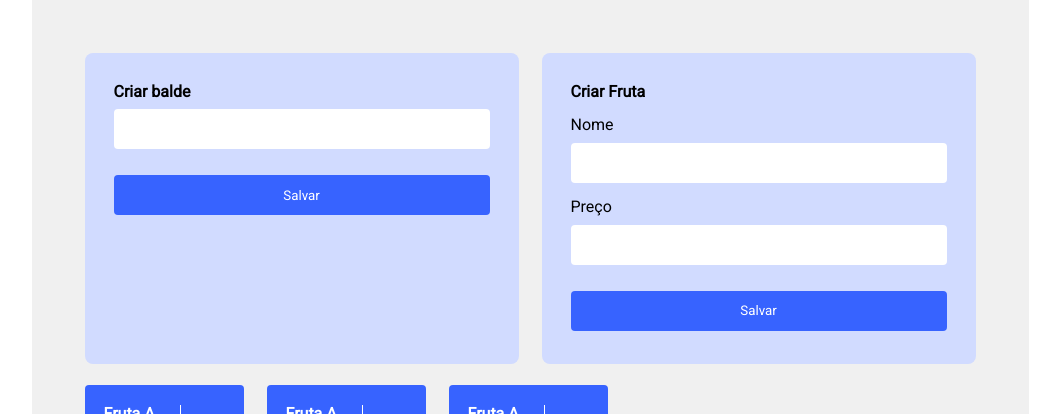
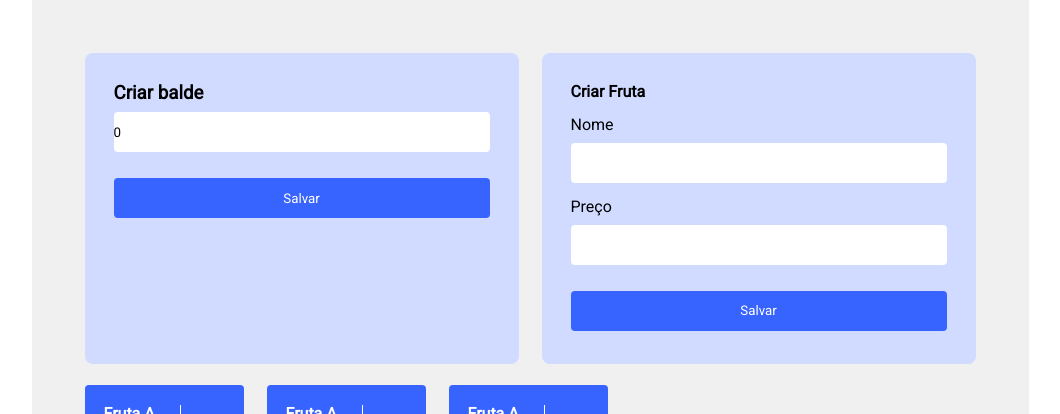
Before and after one commit to EdAndrade/armazenamento-de-frutas, a Nuxt app: page / in a window 1280 px wide. Shown: the top 414 px of the page, without its empty margins (110-1170 px from the left). Built offline with nearby package versions, Linux system fonts and the light colour scheme.

Commit message:
feature add bucket added

```diff
--- a/components/CreateBucket/index.vue
+++ b/components/CreateBucket/index.vue
@@ -1,15 +1,32 @@
 <template>
-    <section class="modal-1">
+    <form @submit.prevent="createBucket()" class="modal-1">
         <h1>Criar balde</h1>
         <label for="capacityInput"></label>
-        <input type="text" id="capacityInput">
+        <input type="number" v-model.number="bucketCapacity" id="capacityInput">
         <button>Salvar</button>
-    </section>
+    </form >
 </template>
 
 <script>
+
     export default {
 
+        data(){
+            return {
+                bucketCapacity: 0
+            }
+        },
+
+        methods: {
+
+            createBucket(){
+                if(this.bucketCapacity <= 0){
+                    alert("A capacidade do balde deve ser maior que 0")
+                }else{
+                    this.$store.commit("buckets/CREATE_BUCKET", this.bucketCapacity)
+                }
+            }
+        }
     }
 </script>
 
```
